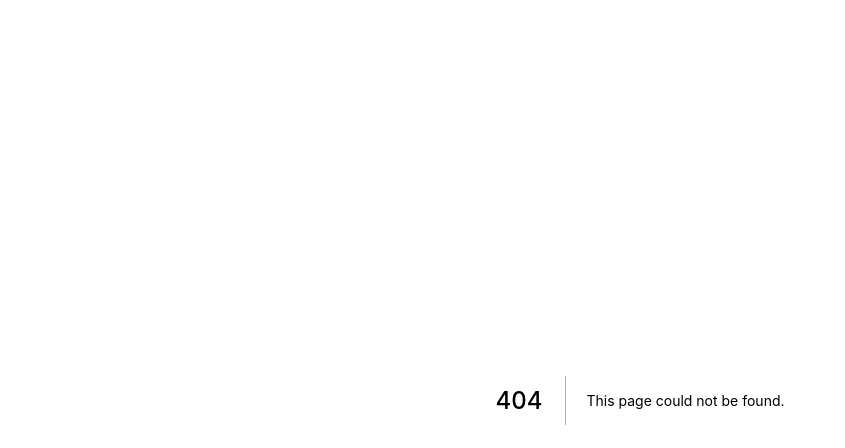
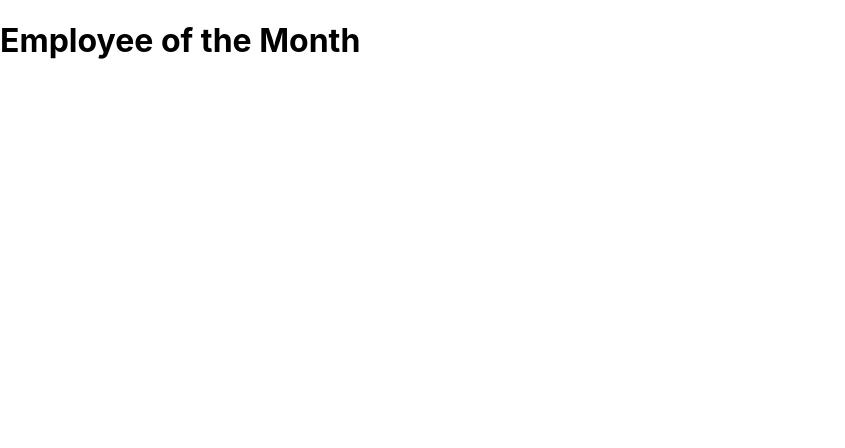
Before and after one commit to selenasiri/next-news, a Next.js app: page /eom in a window 1280 px wide. Before the commit this address had no page. Shown: the top 448 px of the page, without its empty margins (0-845 px from the left). Built offline with nearby package versions, Linux system fonts and the light colour scheme.

Commit message:
first commit

```diff
--- a/pages/api/hello.js
+++ /dev/null
@@ -1,5 +0,0 @@
-// Next.js API route support: https://nextjs.org/docs/api-routes/introduction
-
-export default (req, res) => {
-  res.status(200).json({ name: 'John Doe' })
-}
--- /dev/null
+++ b/pages/eom.js
@@ -0,0 +1,11 @@
+export const EOM = () => {
+  return(
+    <div className='page-container'>
+      <div>
+        <h1>Employee of the Month</h1>
+      </div>
+    </div>
+  )
+};
+
+export default EOM
```
